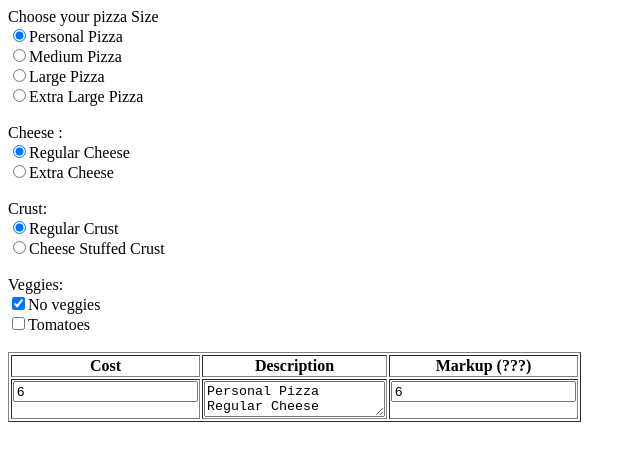
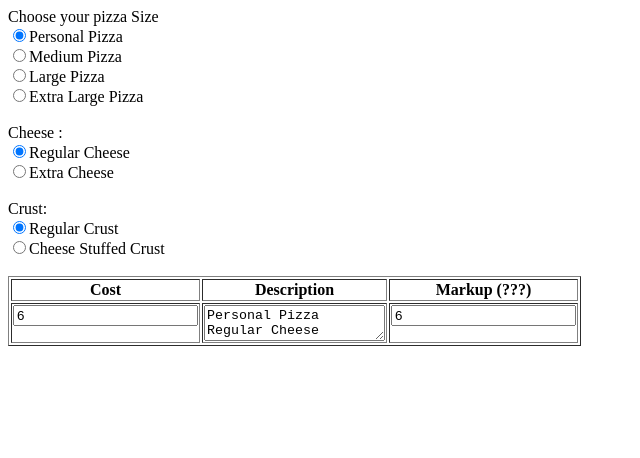
Before and after one commit to alicemarie1000/Final-Javascript, a plain HTML site: page index.html in a window 1280 px wide. Shown: the whole page, without its empty margins (0-640 px from the left). Drawn offline with Linux system fonts and the light colour scheme.

Commit message:
Add files via upload

```diff
--- a/index.html
+++ b/index.html
@@ -20,19 +20,17 @@ function DisplayPrice(price){
   var val1 = getRBtnName('part1').split(',');
   var val2 = getRBtnName('part2').split(',');
   var val3 = getRBtnName('part3').split(',');
-  var val4 = getRBtnName('part4').split(',');
 
-  var sum=parseInt(val1[0]) + parseInt(val2[0]) + parseInt(val3[0]) + parseInt(val4[0]);
+  var sum=parseInt(val1[0]) + parseInt(val2[0]) + parseInt(val3[0]);
   document.getElementById('totalSum').value=sum;
 
-  var str=val1[1] +'\n'+ val2[1] +'\n'+ val3[1] +'\n'+ val4[1] + '\n';
+  var str=val1[1] +'\n' + val2[1] +'\n' + val3[1];
   document.getElementById('TArea').value=str;
 
-  sum=parseInt(val1[2]) + parseInt(val2[2]) + parseInt(val3[2] + parseInt(val4[2]));
+  sum=parseInt(val1[2]) + parseInt(val2[2]) + parseInt(val3[2]);
   document.getElementById('markup').value=sum;
+}
 
-
-}
 onload=function() {
   DisplayPrice();
 }
@@ -52,15 +50,9 @@ Choose your pizza Size<br>
 <input type="radio" value="0,Regular Cheese,0" name="part2" checked="checked" onclick="DisplayPrice();">Regular Cheese<br>
 <input type="radio" value="3,Extra Cheese,3" name="part2" onclick="DisplayPrice();">Extra Cheese<br>
 
-
 <br>Crust:<br>
 <input type="radio" value="0,Regular Crust,0" name="part3" checked="checked" onclick="DisplayPrice();">Regular Crust<br>
 <input type="radio" value="3,Cheese Stuffed Crust,3" name="part3" onclick="DisplayPrice();">Cheese Stuffed Crust<br>
-
-<br>Veggies:<br>
-<input type="checkbox" value="0,None,0" name="part4" checked="checked" onclick="DisplayPrice():">No veggies<br>
-<input type="checkbox" value="1,Tomatoes,1" name="part4" onclick="DisplayPrice():">Tomatoes<br>
-
 
 <br>
 <table border="1">
```
